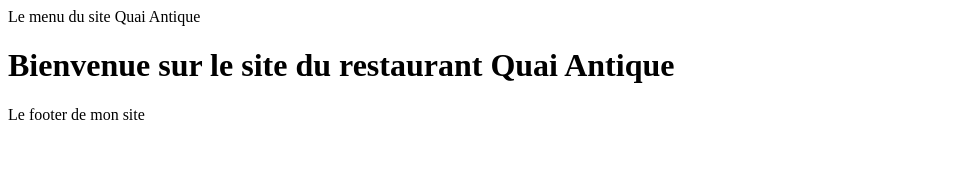
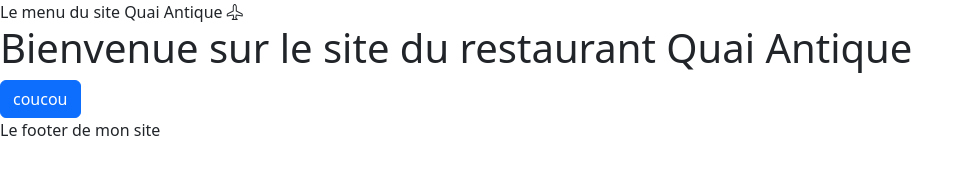
Before and after one commit to Azolann935/QuaiAntiquFRONT, a website with bundled scripts: page index.html in a window 1280 px wide. Shown: the whole page, without its empty margins (0-974 px from the left). Built offline with nearby package versions, Linux system fonts and the light colour scheme; files whose address does not match are found by name.

Commit message:
Install Bootstrap

```diff
--- a/index.html
+++ b/index.html
@@ -3,10 +3,12 @@
 <head>
     <meta charset="UTF-8">
     <meta name="viewport" content="width=device-width, initial-scale=1.0">
+    <link rel="stylesheet" href="node_modules/bootstrap/dist/css/bootstrap.min.css">
+    <link rel="stylesheet" href="node_modules/bootstrap-icons/font/bootstrap-icons.css">
     <title>Document</title>
 </head>
 <body>
-    <header>Le menu du site Quai Antique</header>
+    <header>Le menu du site Quai Antique <i class="bi bi-airplane"></i></header>
 
     <main id="main-page">
             <!-- Le contenu de la page sera injecté ici-->
@@ -14,5 +16,6 @@
     <footer>Le footer de mon site</footer>
 
     <script type="module" src="Router/router.js"></script>
+    <script src="node_modules/bootstrap/dist/js/bootstrap.bundle.min.js"></script>
 </body>
 </html>
--- /dev/null
+++ b/package.json
@@ -0,0 +1,6 @@
+{
+  "dependencies": {
+    "bootstrap": "^5.3.3",
+    "bootstrap-icons": "^1.11.3"
+  }
+}
--- a/pages/home.html
+++ b/pages/home.html
@@ -1 +1,2 @@
 <h1>Bienvenue sur le site du restaurant Quai Antique</h1>
+<button class="btn btn-primary">coucou</button>
```
Also changed, not shown: 2 other files.
